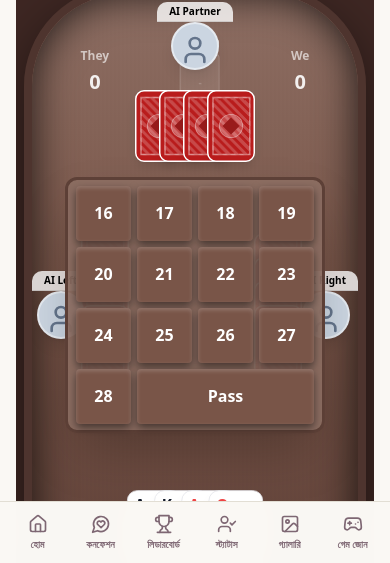
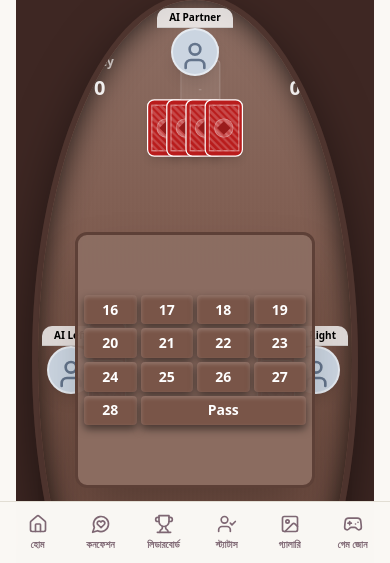
Before and after one commit to shiblu17/Batchday-Website, a React (Vite) app: page /game/29 in a window 390 px wide. Both pictures are taken after a click on the button "Play vs AI (Single Player)". Shown: the part 279-842 px from the top of the page. Built offline with nearby package versions, Linux system fonts and the light colour scheme; no server answers; the HTML template or start-up script is replaced by a standard one.

Commit message:
style: Fix 29 game mobile responsiveness and table shape

```diff
--- a/src/features/twenty-nine/TwentyNineBoard.tsx
+++ b/src/features/twenty-nine/TwentyNineBoard.tsx
@@ -152,10 +152,13 @@ export const TwentyNineBoard: React.FC = () => {
   };
 
   return (
-    <div className="relative w-full h-[85vh] sm:h-[80vh] bg-[#3e2723] overflow-hidden flex flex-col justify-between items-center py-2 sm:py-8 font-sans">
+    <div className="relative w-full h-[100dvh] bg-[#3e2723] overflow-hidden flex flex-col justify-between items-center py-4 sm:py-8 font-sans">
 
       {/* Wooden Oval Table Background */}
-      <div className="absolute top-10 sm:top-12 bottom-10 sm:bottom-12 left-2 right-2 sm:left-1/2 sm:-translate-x-1/2 sm:w-[600px] rounded-[100px] sm:rounded-[200px] bg-gradient-to-b from-[#8d6e63] via-[#795548] to-[#5d4037] shadow-[inset_0_0_40px_rgba(0,0,0,0.8),0_20px_50px_rgba(0,0,0,0.5)] border-[8px] border-[#4e342e] flex flex-col overflow-hidden">
+      <div
+        className="absolute top-12 sm:top-16 bottom-16 sm:bottom-20 left-4 right-4 sm:left-1/2 sm:-translate-x-1/2 sm:w-[500px] bg-gradient-to-b from-[#8d6e63] via-[#795548] to-[#5d4037] shadow-[inset_0_0_30px_rgba(0,0,0,0.8),0_20px_50px_rgba(0,0,0,0.5)] border-[6px] sm:border-[8px] border-[#4e342e] flex flex-col overflow-hidden"
+        style={{ borderRadius: '50%' }}
+      >
 
         {/* Table Grain Texture (Subtle) */}
         <div className="absolute inset-0 opacity-10 mix-blend-overlay pointer-events-none bg-[repeating-linear-gradient(90deg,transparent,transparent_2px,rgba(0,0,0,0.1)_2px,rgba(0,0,0,0.1)_4px)]" />
@@ -192,37 +195,37 @@ export const TwentyNineBoard: React.FC = () => {
         )}
 
       {/* Top Player */}
-      <div className="flex flex-col items-center z-20 absolute top-2 sm:top-4 w-full">
+      <div className="flex flex-col items-center z-20 absolute top-2 w-full">
         {renderPlayerBadge('top')}
-        <div className="mt-2 scale-75 sm:scale-100">
+        <div className="mt-1 scale-[0.6] sm:scale-100">
           {renderHand('top', false)}
         </div>
       </div>
 
       {/* Center Area (Left / Tricks / Right) */}
-      <div className="flex justify-between items-center w-full flex-1 my-2 sm:my-4 z-10 px-2 sm:px-12 relative h-full">
+      <div className="flex justify-between items-center w-full flex-1 z-10 px-1 sm:px-12 relative h-full pointer-events-none">
 
         {/* Left Player */}
-        <div className="flex flex-row items-center justify-start absolute left-0 top-1/2 -translate-y-1/2 z-20">
+        <div className="flex flex-row items-center justify-start absolute left-1 sm:left-4 top-1/2 -translate-y-1/2 z-20 pointer-events-auto">
           {renderPlayerBadge('left')}
-          <div className="-ml-4 scale-75 sm:scale-100 opacity-80 sm:opacity-100">
+          <div className="-ml-6 sm:-ml-4 scale-[0.6] sm:scale-100 opacity-80 sm:opacity-100">
             {renderHand('left', true)}
           </div>
         </div>
 
         {/* The Trick Table & Game Info Center */}
-        <div className="absolute left-1/2 top-1/2 -translate-x-1/2 -translate-y-1/2 w-full max-w-[320px] sm:max-w-[400px] h-64 sm:h-80 flex items-center justify-center z-30">
+        <div className="absolute left-1/2 top-1/2 -translate-x-1/2 -translate-y-1/2 w-full max-w-[280px] sm:max-w-[400px] h-64 sm:h-80 flex items-center justify-center z-30 pointer-events-auto">
 
           {/* Phase Overlays */}
           {state.phase === 'bidding' && (
-            <div className="absolute inset-0 flex flex-col items-center justify-center w-[90%] max-w-[260px] sm:max-w-[320px] mx-auto bg-[#8d6e63]/95 border-[3px] sm:border-[4px] border-[#5d4037] rounded-xl shadow-2xl p-2 sm:p-3 z-50">
-              <div className="grid grid-cols-4 gap-1.5 sm:gap-2 w-full">
+            <div className="absolute inset-0 flex flex-col items-center justify-center w-[90%] max-w-[240px] sm:max-w-[320px] mx-auto bg-[#8d6e63]/95 border-[3px] border-[#5d4037] rounded-xl shadow-2xl p-1.5 sm:p-3 z-50">
+              <div className="grid grid-cols-4 gap-1 sm:gap-2 w-full">
                 {[16,17,18,19,20,21,22,23,24,25,26,27].map(bid => (
                   <button
                     key={bid}
                     disabled={bid <= state.currentBid}
                     onClick={() => placeBid(bid)}
-                    className="aspect-square bg-[#795548] text-white text-base sm:text-xl font-bold rounded shadow-[inset_0_2px_4px_rgba(255,255,255,0.2),0_4px_8px_rgba(0,0,0,0.5)] disabled:opacity-30 disabled:shadow-none hover:bg-[#8d6e63] active:translate-y-1 active:shadow-none transition-all flex items-center justify-center"
+                    className="aspect-video sm:aspect-square bg-[#795548] text-white text-sm sm:text-xl font-bold rounded shadow-[inset_0_2px_4px_rgba(255,255,255,0.2),0_4px_8px_rgba(0,0,0,0.5)] disabled:opacity-30 disabled:shadow-none hover:bg-[#8d6e63] active:translate-y-1 active:shadow-none transition-all flex items-center justify-center"
                   >
                     {bid}
                   </button>
@@ -230,13 +233,13 @@ export const TwentyNineBoard: React.FC = () => {
                 <button
                   disabled={28 <= state.currentBid}
                   onClick={() => placeBid(28)}
-                  className="aspect-square bg-[#795548] text-white text-base sm:text-xl font-bold rounded shadow-[inset_0_2px_4px_rgba(255,255,255,0.2),0_4px_8px_rgba(0,0,0,0.5)] disabled:opacity-30 hover:bg-[#8d6e63] transition-all flex items-center justify-center"
+                  className="aspect-video sm:aspect-square bg-[#795548] text-white text-sm sm:text-xl font-bold rounded shadow-[inset_0_2px_4px_rgba(255,255,255,0.2),0_4px_8px_rgba(0,0,0,0.5)] disabled:opacity-30 hover:bg-[#8d6e63] transition-all flex items-center justify-center"
                 >
                   28
                 </button>
                 <button
                   onClick={() => placeBid('pass')}
-                  className="col-span-3 bg-[#795548] text-white text-base sm:text-xl font-bold rounded shadow-[inset_0_2px_4px_rgba(255,255,255,0.2),0_4px_8px_rgba(0,0,0,0.5)] hover:bg-[#8d6e63] active:translate-y-1 transition-all"
+                  className="col-span-3 bg-[#795548] text-white text-sm sm:text-xl font-bold rounded shadow-[inset_0_2px_4px_rgba(255,255,255,0.2),0_4px_8px_rgba(0,0,0,0.5)] hover:bg-[#8d6e63] active:translate-y-1 transition-all"
                 >
                   Pass
                 </button>
@@ -295,8 +298,8 @@ export const TwentyNineBoard: React.FC = () => {
         </div>
 
         {/* Right Player */}
-        <div className="flex flex-row items-center justify-end absolute right-0 top-1/2 -translate-y-1/2 z-20">
-          <div className="-mr-4 scale-75 sm:scale-100 opacity-80 sm:opacity-100 z-0">
+        <div className="flex flex-row items-center justify-end absolute right-1 sm:right-4 top-1/2 -translate-y-1/2 z-20 pointer-events-auto">
+          <div className="-mr-6 sm:-mr-4 scale-[0.6] sm:scale-100 opacity-80 sm:opacity-100 z-0">
             {renderHand('right', true)}
           </div>
           {renderPlayerBadge('right')}
@@ -308,8 +311,8 @@ export const TwentyNineBoard: React.FC = () => {
       </div>
 
       {/* Bottom Player (Self) */}
-      <div className="flex flex-col items-center z-20 absolute bottom-2 sm:bottom-4 w-full">
-        <div className="mb-2 scale-[0.85] sm:scale-100">
+      <div className="flex flex-col items-center z-20 absolute bottom-2 w-full pointer-events-auto">
+        <div className="mb-1 scale-[0.85] sm:scale-100 origin-bottom">
           {renderHand('bottom', false)}
         </div>
         {renderPlayerBadge('bottom')}
```
